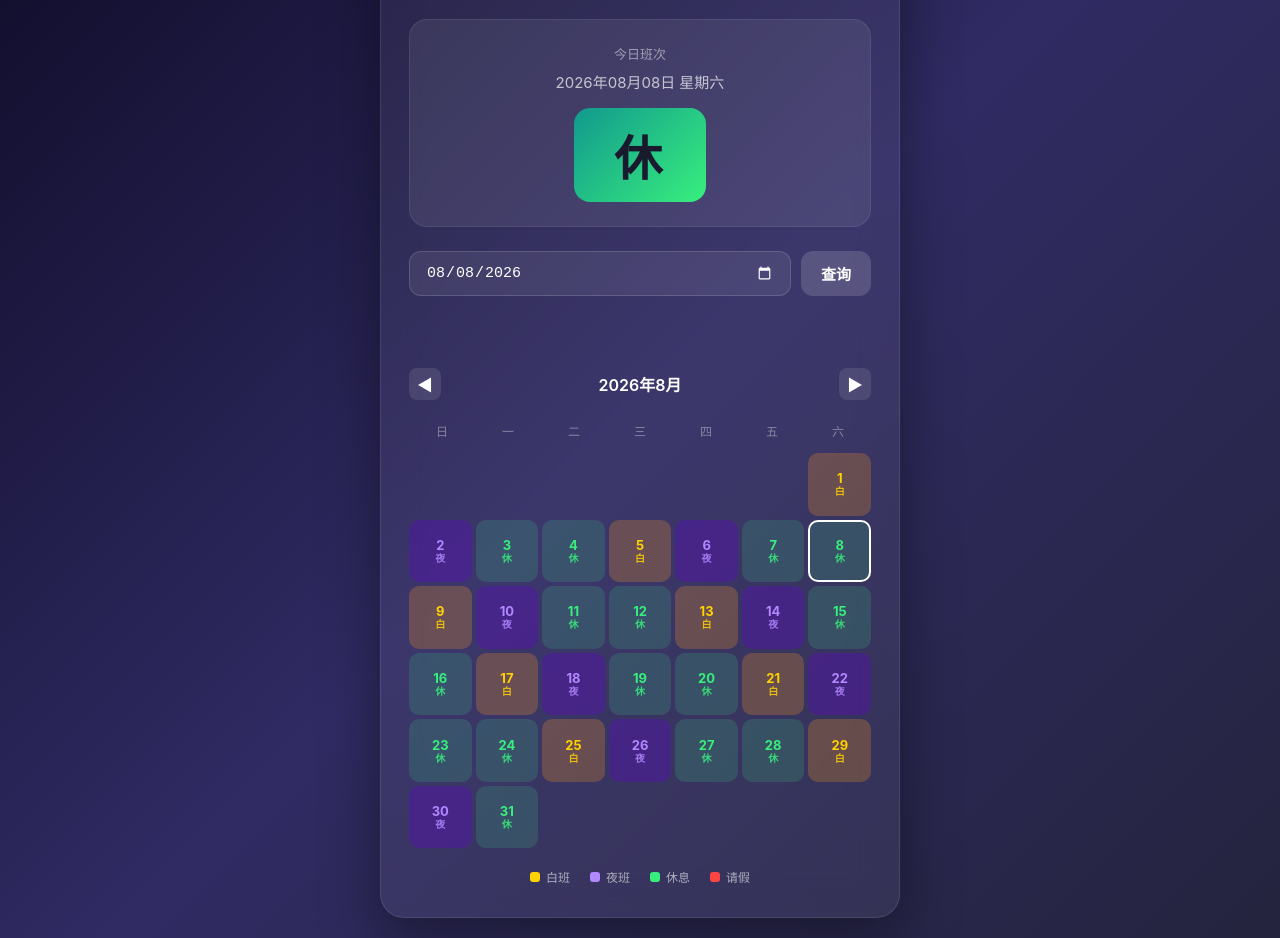
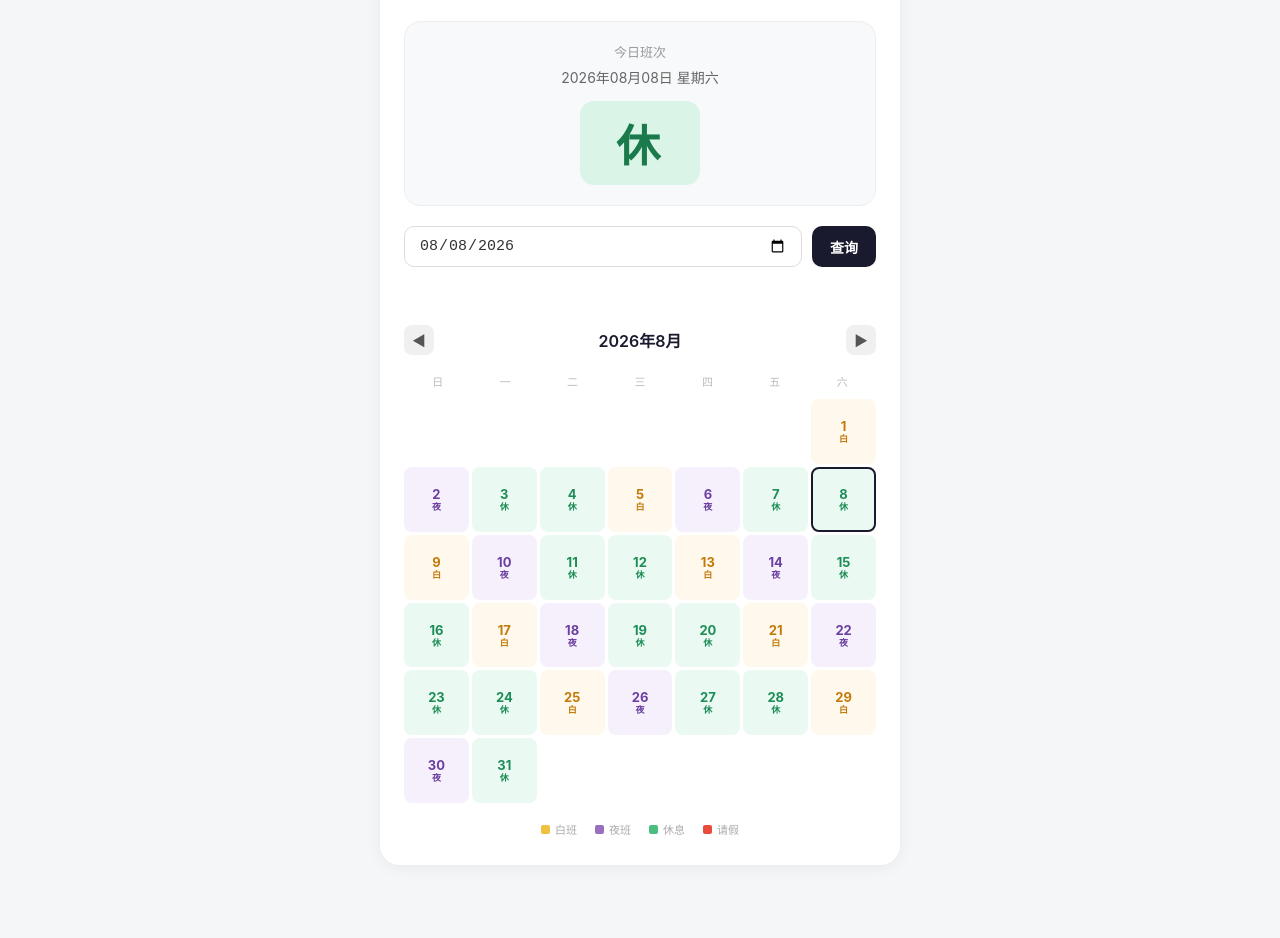
Before and after one commit to 85452656-dot/shift-calendar, a plain HTML site: page index.html in a window 1280 px wide. Shown: the part 120-1058 px from the top of the page. After the commit the page ends 1005 px from the top, so only its background shows below. Drawn offline with Linux system fonts and the light colour scheme.

Commit message:
fix: 修复日历格子点击后查询日期偏差一天的时区bug

```diff
--- a/index.html
+++ b/index.html
@@ -13,135 +13,128 @@
 
     body {
       font-family: -apple-system, BlinkMacSystemFont, "Segoe UI", "PingFang SC", "Microsoft YaHei", sans-serif;
-      background: linear-gradient(135deg, #0f0c29, #302b63, #24243e);
+      background: #f5f6f8;
       min-height: 100vh;
       display: flex;
       justify-content: center;
-      align-items: center;
+      align-items: flex-start;
       padding: 20px;
     }
 
     .container {
       max-width: 520px;
       width: 100%;
-      background: rgba(255, 255, 255, 0.06);
-      backdrop-filter: blur(20px);
-      -webkit-backdrop-filter: blur(20px);
-      border-radius: 24px;
-      padding: 32px 28px;
-      box-shadow: 0 20px 60px rgba(0, 0, 0, 0.4);
-      border: 1px solid rgba(255, 255, 255, 0.1);
+      background: #fff;
+      border-radius: 20px;
+      padding: 28px 24px;
+      box-shadow: 0 2px 16px rgba(0, 0, 0, 0.06);
+      margin-top: 16px;
     }
 
     h1 {
-      color: #fff;
-      font-size: 24px;
+      color: #1a1a2e;
+      font-size: 22px;
       font-weight: 700;
       text-align: center;
-      margin-bottom: 4px;
+      margin-bottom: 2px;
       letter-spacing: 1px;
     }
 
     .subtitle {
-      color: rgba(255, 255, 255, 0.5);
+      color: #999;
       text-align: center;
       font-size: 13px;
-      margin-bottom: 28px;
+      margin-bottom: 24px;
     }
 
     /* 今日班次卡片 */
     .today-card {
-      background: rgba(255, 255, 255, 0.08);
-      border-radius: 18px;
-      padding: 24px;
+      background: #f8f9fb;
+      border-radius: 16px;
+      padding: 20px;
       text-align: center;
-      margin-bottom: 24px;
-      border: 1px solid rgba(255, 255, 255, 0.08);
+      margin-bottom: 20px;
+      border: 1px solid #eee;
     }
 
     .today-label {
-      color: rgba(255, 255, 255, 0.5);
+      color: #999;
       font-size: 13px;
-      margin-bottom: 8px;
+      margin-bottom: 6px;
     }
 
     .today-date {
-      color: rgba(255, 255, 255, 0.7);
-      font-size: 15px;
-      margin-bottom: 16px;
+      color: #666;
+      font-size: 14px;
+      margin-bottom: 14px;
     }
 
     .today-shift {
       display: inline-block;
-      font-size: 48px;
+      font-size: 44px;
       font-weight: 900;
-      padding: 12px 40px;
-      border-radius: 16px;
+      padding: 10px 36px;
+      border-radius: 14px;
       letter-spacing: 4px;
     }
 
-    .shift-day { background: linear-gradient(135deg, #f7971e, #ffd200); color: #1a1a2e; }
-    .shift-night { background: linear-gradient(135deg, #3a1c71, #6400d4); color: #fff; }
-    .shift-off { background: linear-gradient(135deg, #11998e, #38ef7d); color: #1a1a2e; }
+    .shift-day { background: #fff3dc; color: #d4850a; }
+    .shift-night { background: #ede4f7; color: #5b2d8e; }
+    .shift-off { background: #daf5e8; color: #1a7a4c; }
 
     /* 日期查询 */
     .query-section {
       display: flex;
       gap: 10px;
-      margin-bottom: 24px;
+      margin-bottom: 16px;
     }
 
     .query-section input[type="date"] {
       flex: 1;
-      padding: 12px 16px;
-      border-radius: 12px;
-      border: 1px solid rgba(255, 255, 255, 0.15);
-      background: rgba(255, 255, 255, 0.08);
-      color: #fff;
+      padding: 10px 14px;
+      border-radius: 10px;
+      border: 1px solid #ddd;
+      background: #fff;
+      color: #333;
       font-size: 15px;
       outline: none;
       transition: border-color 0.2s;
     }
 
     .query-section input[type="date"]:focus {
-      border-color: rgba(255, 255, 255, 0.4);
-    }
-
-    .query-section input[type="date"]::-webkit-calendar-picker-indicator {
-      filter: invert(1);
-      cursor: pointer;
+      border-color: #999;
     }
 
     .query-section button {
-      padding: 12px 20px;
-      border-radius: 12px;
+      padding: 10px 18px;
+      border-radius: 10px;
       border: none;
-      background: rgba(255, 255, 255, 0.15);
+      background: #1a1a2e;
       color: #fff;
-      font-size: 15px;
+      font-size: 14px;
       font-weight: 600;
       cursor: pointer;
       transition: background 0.2s;
     }
 
     .query-section button:hover {
-      background: rgba(255, 255, 255, 0.25);
+      background: #333;
     }
 
     .query-result {
-      color: #fff;
+      color: #333;
       text-align: center;
-      font-size: 16px;
-      margin-bottom: 24px;
-      min-height: 24px;
+      font-size: 15px;
+      margin-bottom: 20px;
+      min-height: 22px;
     }
 
     .query-result .shift-badge {
       display: inline-block;
-      padding: 4px 16px;
-      border-radius: 8px;
+      padding: 3px 14px;
+      border-radius: 6px;
       font-weight: 700;
-      font-size: 18px;
+      font-size: 16px;
       margin: 0 4px;
     }
 
@@ -150,48 +143,48 @@
       display: flex;
       justify-content: space-between;
       align-items: center;
-      margin-bottom: 16px;
+      margin-bottom: 14px;
     }
 
     .calendar-header .month-label {
-      color: #fff;
+      color: #1a1a2e;
       font-size: 16px;
       font-weight: 600;
     }
 
     .calendar-header button {
-      background: rgba(255, 255, 255, 0.1);
+      background: #f0f0f0;
       border: none;
-      color: #fff;
-      width: 32px;
-      height: 32px;
+      color: #555;
+      width: 30px;
+      height: 30px;
       border-radius: 8px;
       cursor: pointer;
-      font-size: 16px;
+      font-size: 14px;
       transition: background 0.2s;
     }
 
     .calendar-header button:hover {
-      background: rgba(255, 255, 255, 0.2);
+      background: #ddd;
     }
 
     .weekdays {
       display: grid;
       grid-template-columns: repeat(7, 1fr);
       text-align: center;
-      margin-bottom: 8px;
+      margin-bottom: 6px;
     }
 
     .weekdays span {
-      color: rgba(255, 255, 255, 0.4);
-      font-size: 12px;
-      padding: 6px 0;
+      color: #bbb;
+      font-size: 11px;
+      padding: 4px 0;
     }
 
     .calendar-grid {
       display: grid;
       grid-template-columns: repeat(7, 1fr);
-      gap: 4px;
+      gap: 3px;
     }
 
     .calendar-grid .day {
@@ -200,11 +193,11 @@
       flex-direction: column;
       align-items: center;
       justify-content: center;
-      border-radius: 10px;
+      border-radius: 8px;
       cursor: pointer;
-      transition: transform 0.15s, box-shadow 0.15s;
+      transition: transform 0.12s, box-shadow 0.12s;
       position: relative;
-      gap: 1px;
+      gap: 0;
       padding: 2px;
     }
 
@@ -215,15 +208,15 @@
     }
 
     .day-shift {
-      font-size: 10px;
+      font-size: 9px;
       font-weight: 600;
       line-height: 1;
-      opacity: 0.85;
+      margin-top: 1px;
     }
 
     .calendar-grid .day:hover {
-      transform: scale(1.08);
-      box-shadow: 0 4px 12px rgba(0, 0, 0, 0.3);
+      transform: scale(1.06);
+      box-shadow: 0 3px 10px rgba(0, 0, 0, 0.1);
     }
 
     .calendar-grid .day.empty {
@@ -236,26 +229,26 @@
     }
 
     .day-shift-day {
-      background: rgba(247, 151, 30, 0.25);
-      color: #ffd200;
+      background: #fff8ec;
+      color: #c47a0a;
     }
 
     .day-shift-night {
-      background: rgba(100, 0, 212, 0.3);
-      color: #b388ff;
+      background: #f6f0fc;
+      color: #6b3fa0;
     }
 
     .day-shift-off {
-      background: rgba(56, 239, 125, 0.15);
-      color: #38ef7d;
+      background: #eafaf2;
+      color: #1e8c56;
     }
 
     .day.today {
-      border: 2px solid #fff;
+      border: 2px solid #1a1a2e;
     }
 
     .day.leave {
-      box-shadow: inset 0 0 0 2.5px #ff4444;
+      box-shadow: inset 0 0 0 2.5px #e74c3c;
     }
 
     .day.leave::after {
@@ -263,7 +256,7 @@
       position: absolute;
       top: -3px;
       right: -3px;
-      background: #ff4444;
+      background: #e74c3c;
       color: #fff;
       font-size: 9px;
       font-weight: 700;
@@ -279,11 +272,11 @@
 
     .query-result .leave-btn {
       display: inline-block;
-      margin-left: 10px;
-      padding: 4px 14px;
-      border-radius: 8px;
+      margin-left: 8px;
+      padding: 3px 12px;
+      border-radius: 6px;
       border: none;
-      font-size: 14px;
+      font-size: 13px;
       font-weight: 600;
       cursor: pointer;
       transition: background 0.2s;
@@ -291,45 +284,45 @@
     }
 
     .leave-btn.mark {
-      background: rgba(255, 68, 68, 0.3);
-      color: #ff6666;
+      background: #ffe0e0;
+      color: #c0392b;
     }
 
     .leave-btn.unmark {
-      background: rgba(255, 68, 68, 0.5);
+      background: #e74c3c;
       color: #fff;
     }
 
     .leave-btn:hover {
-      background: rgba(255, 68, 68, 0.6);
+      opacity: 0.85;
     }
 
     /* 图例 */
     .legend {
       display: flex;
       justify-content: center;
-      gap: 20px;
-      margin-top: 20px;
+      gap: 18px;
+      margin-top: 18px;
     }
 
     .legend-item {
       display: flex;
       align-items: center;
-      gap: 6px;
-      color: rgba(255, 255, 255, 0.6);
-      font-size: 12px;
+      gap: 5px;
+      color: #aaa;
+      font-size: 11px;
     }
 
     .legend-dot {
-      width: 10px;
-      height: 10px;
-      border-radius: 3px;
+      width: 9px;
+      height: 9px;
+      border-radius: 2px;
     }
 
-    .legend-dot.day { background: #ffd200; }
-    .legend-dot.night { background: #b388ff; }
-    .legend-dot.off { background: #38ef7d; }
-    .legend-dot.leave { background: #ff4444; }
+    .legend-dot.day { background: #f0c040; }
+    .legend-dot.night { background: #9b6fc0; }
+    .legend-dot.off { background: #4cbf80; }
+    .legend-dot.leave { background: #e74c3c; }
   </style>
 </head>
 <body>
@@ -487,7 +480,7 @@
         const shift = getShift(date);
         const isToday = date.getTime() === today.getTime();
         const todayClass = isToday ? ' today' : '';
-        const ds = date.toISOString().split('T')[0];
+        const ds = `${year}-${String(month + 1).padStart(2, '0')}-${String(d).padStart(2, '0')}`;
         const leaveClass = isLeave(ds) ? ' leave' : '';
         html += `<div class="day ${shift.dayClass}${todayClass}${leaveClass}" data-date="${ds}" data-shift="${shift.name}" onclick="selectDate('${ds}')" oncontextmenu="handleDayRightClick(event, '${ds}')"><span class="day-num">${d}</span><span class="day-shift">${shift.name}</span></div>`;
       }
```
